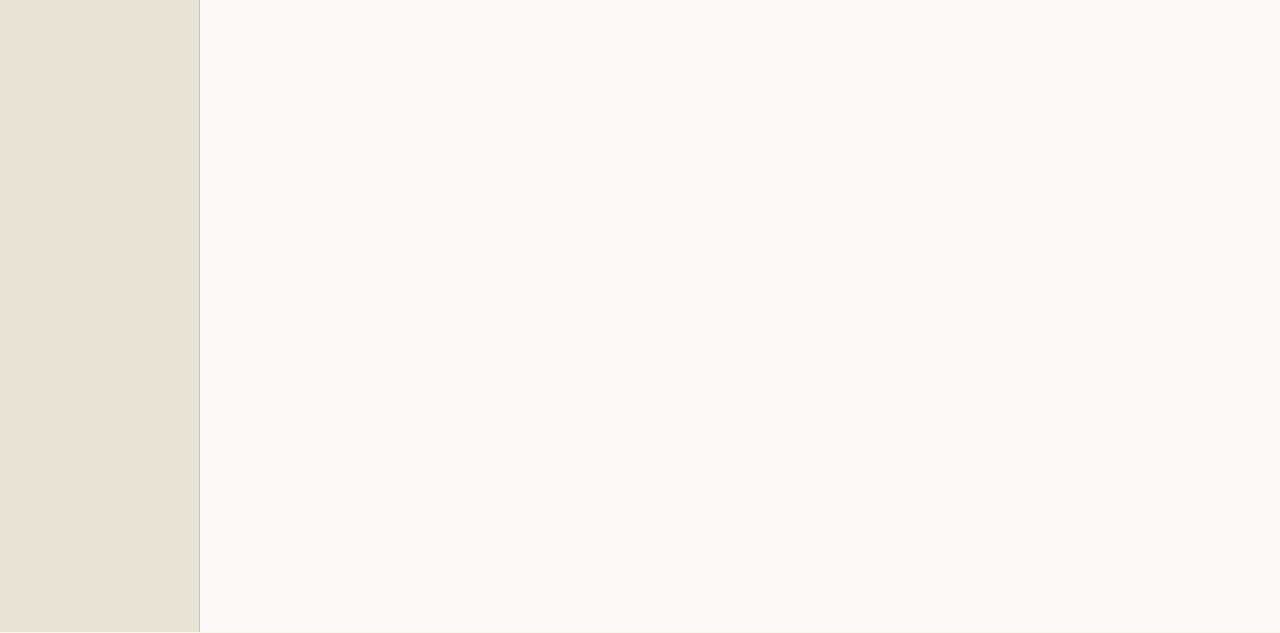
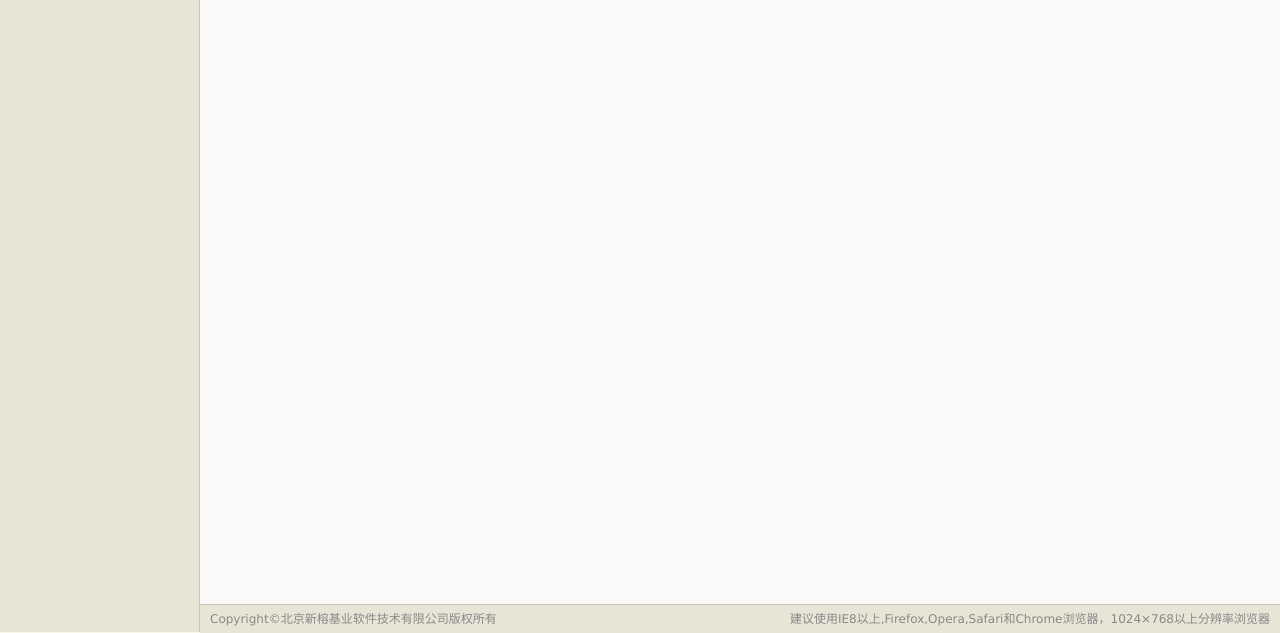
Before and after one commit to dundicat/dundicat, a plain HTML site: page Index.html in a window 1280 px wide. Shown: the part 168-801 px from the top of the page. Drawn offline with Linux system fonts and the light colour scheme.

Commit message:
增加footer,修改查询表单样式bug

```diff
--- a/Index.html
+++ b/Index.html
@@ -194,7 +194,13 @@
       </div>
     </div>
     <div class="main">
-   	    <iframe id="dataFrame" name="dataFrame" src="default.html" frameborder="0"></iframe>
+    	<div class="content">
+   	    	<iframe id="dataFrame" name="dataFrame" src="default.html" frameborder="0"></iframe>
+        </div>
+        <div class="footer">
+          <p class="footer-info pull-left">Copyright&copy;北京新榕基业软件技术有限公司版权所有</p>
+          <p class="footer-info pull-right">建议使用IE8以上,Firefox,Opera,Safari和Chrome浏览器，1024×768以上分辨率浏览器</p>
+        </div>
     </div>
 </div>
 </body>
--- a/css/hisense-frame.css
+++ b/css/hisense-frame.css
@@ -37,12 +37,18 @@ padding:0;
 .wrapper .main{
 display:inline;
  float:left;
- height:100%;
+width:100%;
+height:100%;
+box-sizing:border-box;
+ -webkit-box-sizing:border-box;
+  -moz-box-sizing:border-box;
+  padding-bottom:28px;
+  background-color:#F1F0E9;
  }
 .wrapper .sidebar{
 width:200px;
-margin-left:-200px
-;box-sizing:border-box;
+margin-left:-200px;
+box-sizing:border-box;
  -webkit-box-sizing:border-box;
  -moz-box-sizing:border-box;
   background-color:#e8e5d7;
@@ -50,36 +56,33 @@ margin-left:-200px
   overflow:hidden;
    overflow-y:auto;
    }
-.wrapper .main{
-	width:100%;
-    height:100%;
-    box-sizing:border-box;
-    -webkit-box-sizing:border-box;
-    -moz-box-sizing:border-box;
-   /* padding-bottom:22px;*/
-    background-color:#F1F0E9;
-  overflow:hidden;
-}
-/*.wrapper .main .content{
+.wrapper .main .content{
 	width:100%;
 	height:100%;
-	overflow:hidden;
 }
-*/
 .wrapper #dataFrame{
 	width:100%;
+	height:100%;
     box-sizing:border-box;
     -webkit-box-sizing:border-box;
     -moz-box-sizing:border-box;
 	overflow-y:auto;
 }
-.wrapper .footer{
-position:relative
-;z-index:100;
-height:22px
-;margin-bottom:22px;
- background-color:#E8E5D7;
+.wrapper .main .footer{
+position:relative;
+z-index:100;
+height:28px;
+margin-bottom:-28px;
+background-color:#E8E5D7;
+font-family:Verdana, Geneva, sans-serif;
+  border-top:1px solid #C7C5B5;
  }
+.wrapper .footer .footer-info{
+	color:#888;
+	line-height:28px;
+	padding:0 10px;
+	overflow:hidden;
+}
 
 /*header*/
 .header .logo{float:left;margin-top:12px;margin-right:25px;height:18px;width:154px;margin-left:22px;background:url("../images/logo.png") no-repeat;}
--- a/css/hisense-style.css
+++ b/css/hisense-style.css
@@ -190,6 +190,7 @@ margin-top:10px;
   *zoom: 1;
   margin-top:5px;
   margin-right:20px;
+  overflow:hidden;
 }
 
 .data-search .form-horizontal .control-group:before,
@@ -202,6 +203,7 @@ margin-top:10px;
   clear:none;
 }
 .data-search .form-horizontal .control-label {
+  float:left;
   width: auto;
   padding-top: 3px;
   padding-right: 0;
@@ -210,16 +212,19 @@ margin-top:10px;
   color:#666;
 }
 .data-search .form-horizontal span.control-text{
+	float:left;
 	display:inline-block;
 	margin-left:5px;
-	padding:0;
-	line-height:22px;
+	padding:5px 0;
 	vertical-align:top;
 }
+
 .data-search .form-horizontal .controls {
+  float:left;
   display: inline-block;
-  padding-left: 5px;
+  padding:3px 5px;
   margin-left: 0;
+  overflow:hidden;
 }
 .data-search .form-horizontal .controls:first-child {
   *padding-left: 0;
```
